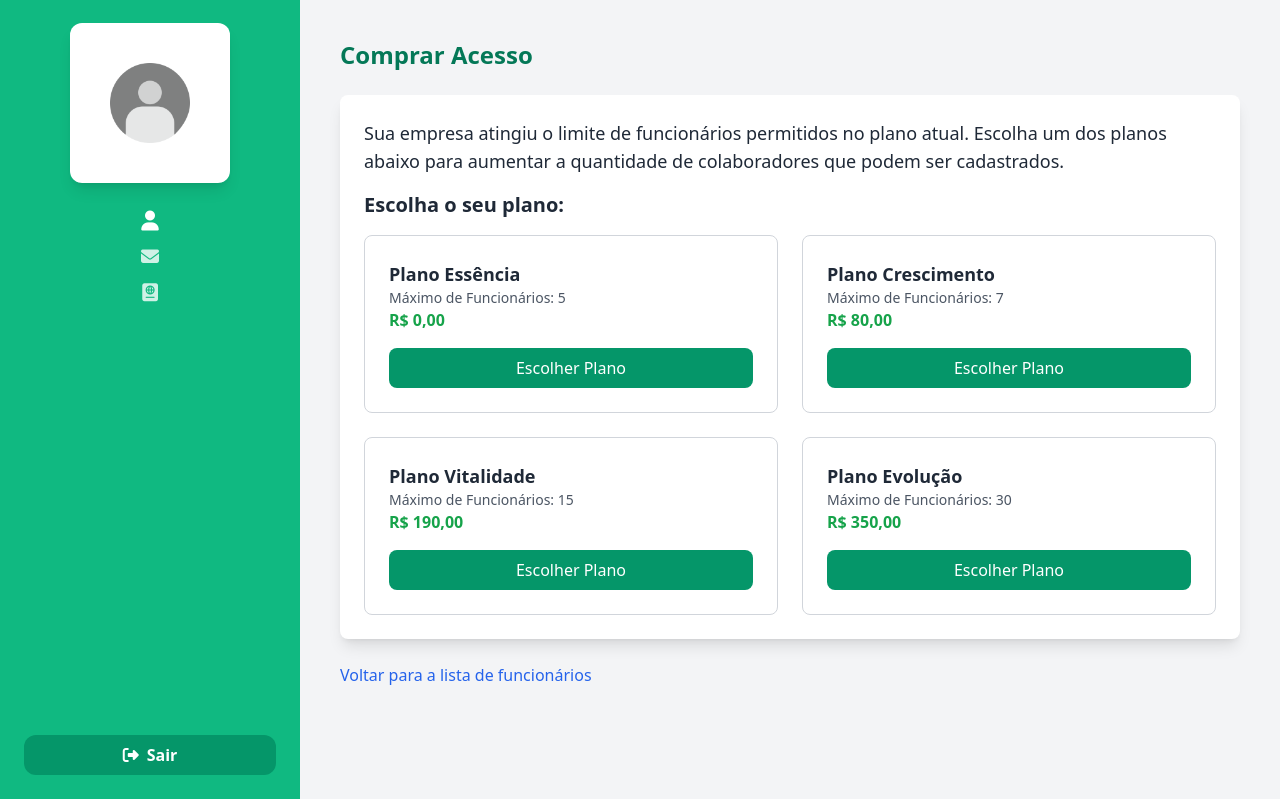
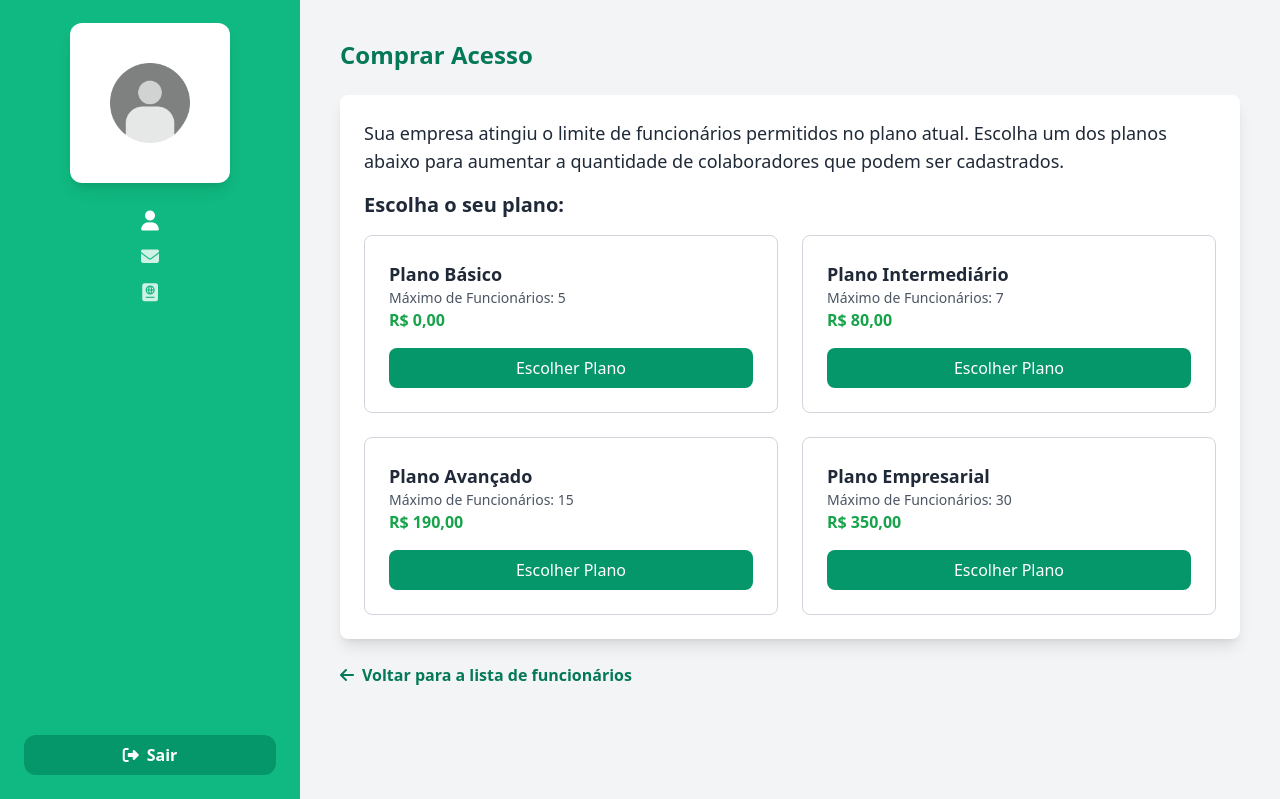
Before and after one commit to LisboaNi/MindTechCare, a Django app: page /buy_access/ in a window 1280 px wide. Shown: the part 73-872 px from the top of the page. Run offline with Django 5.2, Linux system fonts and the light colour scheme; the visitor is signed in with stand-in values (Sample User, id 1).

Commit message:
Ajuste na tela de planos

```diff
--- a/mindtechcare/src/plan/views.py
+++ b/mindtechcare/src/plan/views.py
@@ -9,10 +9,10 @@ class BuyAccessView(LoginRequiredMixin, View):
     def get(self, request):
         # Defina seus planos de forma simples, sem usar um modelo no banco de dados
         planos = [
-            {"nome": "Plano Essência", "preco": 0.00, "max_funcionarios": 5},
-            {"nome": "Plano Crescimento", "preco": 80.00, "max_funcionarios": 7},
-            {"nome": "Plano Vitalidade", "preco": 190.00, "max_funcionarios": 15},
-            {"nome": "Plano Evolução", "preco": 350.00, "max_funcionarios": 30},
+            {"nome": "Plano Básico", "preco": 0.00, "max_funcionarios": 5},
+            {"nome": "Plano Intermediário", "preco": 80.00, "max_funcionarios": 7},
+            {"nome": "Plano Avançado", "preco": 190.00, "max_funcionarios": 15},
+            {"nome": "Plano Empresarial", "preco": 350.00, "max_funcionarios": 30},
         ]
         return render(request, self.template_name, {"planos": planos})
 
@@ -22,10 +22,10 @@ class BuyAccessView(LoginRequiredMixin, View):
         if plano_id:
             # Converte o plano_id para um dicionário de plano correspondente
             planos = [
-                {"nome": "Plano Essência", "preco": 0.00, "max_funcionarios": 5},
-                {"nome": "Plano Crescimento", "preco": 80.00, "max_funcionarios": 7},
-                {"nome": "Plano Vitalidade", "preco": 190.00, "max_funcionarios": 15},
-                {"nome": "Plano Evolução", "preco": 350.00, "max_funcionarios": 30},
+                {"nome": "Plano Básico", "preco": 0.00, "max_funcionarios": 5},
+                {"nome": "Plano Intermediário", "preco": 80.00, "max_funcionarios": 7},
+                {"nome": "Plano Avançado", "preco": 190.00, "max_funcionarios": 15},
+                {"nome": "Plano Empresarial", "preco": 350.00, "max_funcionarios": 30},
             ]
             plano = planos[int(plano_id)]  # Encontra o plano selecionado
 
--- a/mindtechcare/static/css/output.css
+++ b/mindtechcare/static/css/output.css
@@ -1115,10 +1121,8 @@ video {
   margin-bottom: calc(1.5rem * var(--tw-space-y-reverse));
 }
 
-.space-y-3 > :not([hidden]) ~ :not([hidden]) {
-  --tw-space-y-reverse: 0;
-  margin-top: calc(0.75rem * calc(1 - var(--tw-space-y-reverse)));
-  margin-bottom: calc(0.75rem * var(--tw-space-y-reverse));
+.self-center {
+  align-self: center;
 }
 
 .overflow-hidden {
--- a/mindtechcare/templates/plan/buy_access.html
+++ b/mindtechcare/templates/plan/buy_access.html
@@ -17,11 +17,15 @@
         <aside class="bg-primary text-white flex flex-col items-center p-6 relative">
             {% if profile.profile_image %}
                 <div class="w-40 h-40 rounded-xl overflow-hidden shadow-lg border-2 border-white/20 hover:scale-105 transition-transform duration-300">
-                <img src="{{ profile.profile_image.url }}" alt="Imagem de Perfil" class="w-full h-full object-cover" />
+                    <img src="{{ profile.profile_image.url }}"
+                         alt="Imagem de Perfil"
+                         class="w-full h-full object-cover" />
                 </div>
             {% else %}
                 <div class="w-40 h-40 rounded-xl overflow-hidden shadow-lg border-2 border-white/20 bg-white flex items-center justify-center">
-                <img src="{% static 'images/icon.png' %}" alt="Imagem de Perfil Padrão" class="w-20 h-20 object-contain" />
+                    <img src="{% static 'images/icon.png' %}"
+                         alt="Imagem de Perfil Padrão"
+                         class="w-20 h-20 object-contain" />
                 </div>
             {% endif %}
             <!-- Informações do usuário -->
@@ -38,7 +42,8 @@
             </div>
             <!-- Botão de logout -->
             <div class="mt-auto w-full">
-            <a href="{% url 'user_logout' %}" class="block text-center bg-emerald-600 py-2 mt-10 w-full rounded-xl hover:bg-emerald-800 transition-all font-semibold">
+                <a href="{% url 'user_logout' %}"
+                   class="block text-center bg-emerald-600 py-2 mt-10 w-full rounded-xl hover:bg-emerald-800 transition-all font-semibold">
                     <i class="fa-solid fa-sign-out-alt mr-2"></i>Sair
                 </a>
             </div>
@@ -48,11 +53,11 @@
         <main class="p-10 overflow-y-auto">
             <h2 class="text-2xl font-semibold mb-6 text-[#047857]">Comprar Acesso</h2>
             <div class="bg-white p-6 rounded-lg shadow-lg">
-            <p class="text-lg font-medium text-gray-800 mb-4">Sua empresa atingiu o limite de funcionários permitidos no plano atual. Escolha um dos planos abaixo para aumentar a quantidade de colaboradores que podem ser cadastrados.</p>
+                <p class="text-lg font-medium text-gray-800 mb-4">
+                    Sua empresa atingiu o limite de funcionários permitidos no plano atual. Escolha um dos planos abaixo para aumentar a quantidade de colaboradores que podem ser cadastrados.
+                </p>
 
-            {% if error %}
-                <p class="text-red-600 font-semibold mb-4">{{ error }}</p>
-            {% endif %}
+                {% if error %}<p class="text-red-600 font-semibold mb-4">{{ error }}</p>{% endif %}
 
                 <h3 class="text-xl font-semibold text-gray-800 mb-4">Escolha o seu plano:</h3>
 
@@ -65,7 +70,9 @@
                                 <p class="text-sm text-gray-600">Máximo de Funcionários: {{ plano.max_funcionarios }}</p>
                                 <p class="text-md font-bold text-green-600">R$ {{ plano.preco|floatformat:2 }}</p>
 
-                            <button type="submit" name="plano_id" value="{{ forloop.counter0 }}"
+                                <button type="submit"
+                                        name="plano_id"
+                                        value="{{ forloop.counter0 }}"
                                         class="w-full mt-4 bg-emerald-600 text-white py-2 rounded-lg hover:bg-emerald-800 transition-all">
                                     Escolher Plano
                                 </button>
@@ -76,7 +83,13 @@
             </div>
 
             <br>
-        <a href="{% url 'employee_list' %}" class="text-blue-600 hover:underline">Voltar para a lista de funcionários</a>
+
+            <a href="{% url 'employee_list' %}"
+               class="inline-flex items-center gap-2 text-[#047857] hover:text-[#065f46] font-bold transition duration-150">
+                <i class="fa-solid fa-arrow-left self-center"></i>
+                Voltar para a lista de funcionários
+            </a>
+
         </main>
     </section>
 {% endblock content %}
```
Also changed, not shown: other parts of mindtechcare/static/css/output.css (+42 -32 lines). Lines whose indentation alone changed are shown as unchanged.
